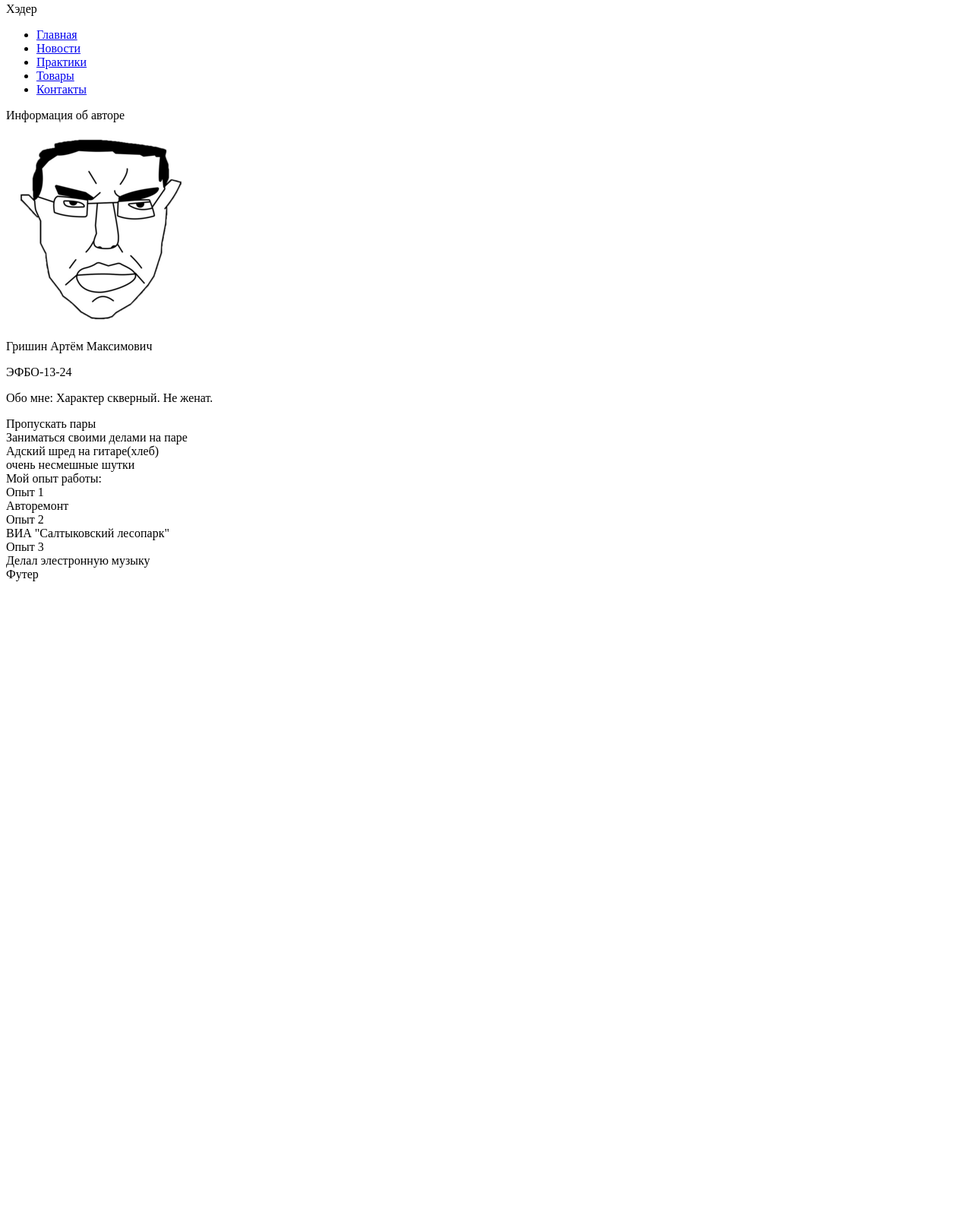
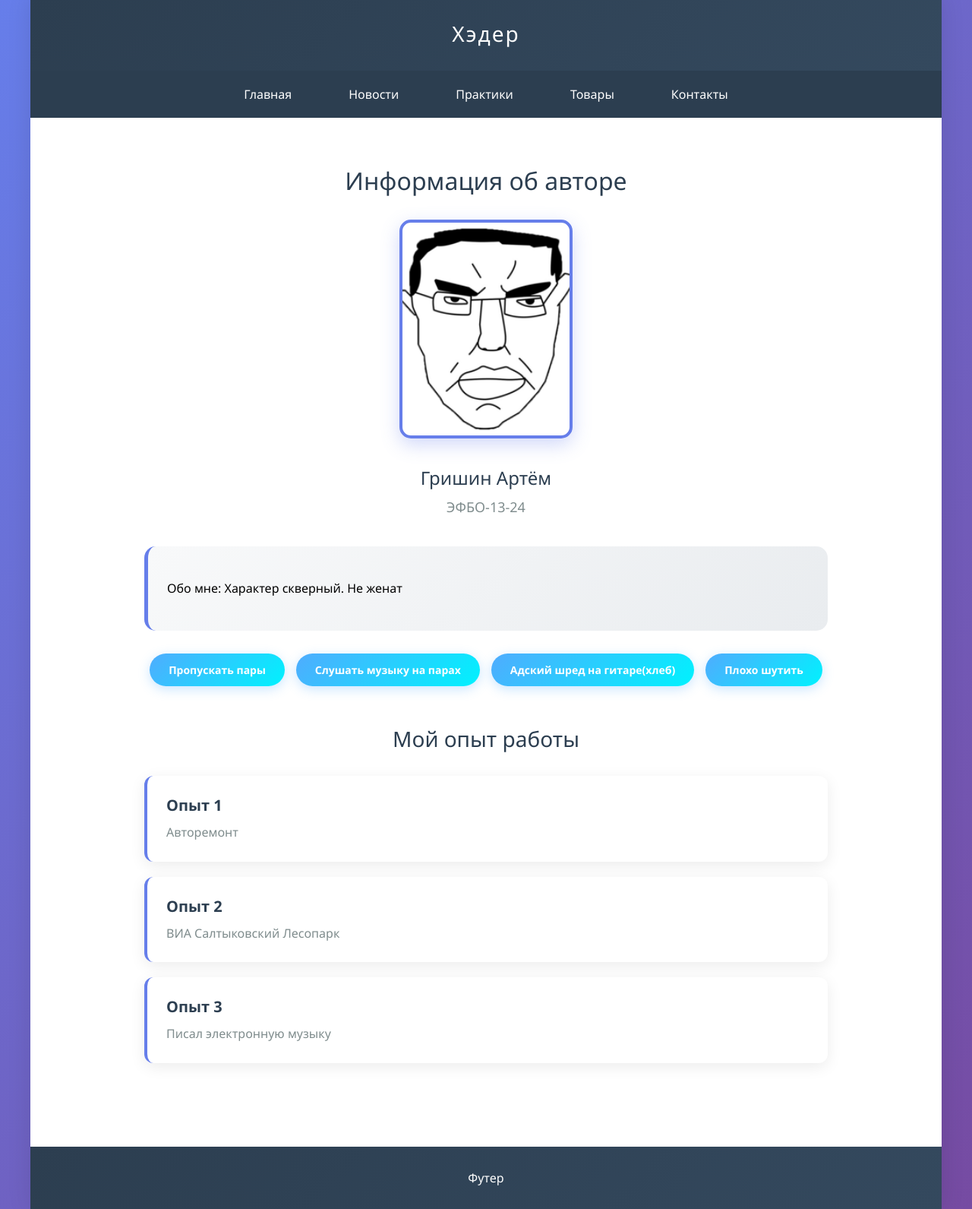
Before and after one commit to Apach876/frontend-and-backend-practice, a plain HTML site: page index.html in a window 1280 px wide. Shown: the part 5-1596 px from the top of the page at 76% size. Before the commit the page ends 800 px from the top, so only its background shows below. Drawn offline with Linux system fonts and the light colour scheme.

Commit message:
изменеие стилей страниц goods и contacts

```diff
--- a/index.html
+++ b/index.html
@@ -1,5 +1,5 @@
 <!DOCTYPE html>
-<html lang = "ru">
+<html lang="ru">
 <head>
     <meta charset="UTF-8">
     <meta name="viewport" content="width=device-width, initial-scale=1.0">
@@ -7,42 +7,60 @@
     <link rel="stylesheet" href="style/styles.css">
 </head>
 <body>
-<div id="header">Хэдер</div>
-<div id="menu">
-    <ul>
-        <li><a href="index.html">Главная</a></li>
-        <li><a href="news.html">Новости</a></li>
-        <li><a href="practices.html">Практики</a></li>
-        <li><a href="goods.html">Товары</a></li>
-        <li><a href="contacts.html">Контакты</a></li>
-    </ul>
-</div>
-<div id="content">
-    <p>Информация об авторе</p>
-    <img src="../images/photo.png" alt="Фото автора" width="250" height="250">
-    <p>Гришин Артём Максимович</p>
-    <p>ЭФБО-13-24</p>
-    <p>Обо мне: Характер скверный. Не женат.</p>
-    <div>Пропускать пары</div>
-    <div>Заниматься своими делами на паре</div>
-    <div>Адский шред на гитаре(хлеб)</div>
-    <div>очень несмешные шутки </div>
-    <div>
-        Мой опыт работы:
-        <div>
-            Опыт 1<br>
-            Авторемонт
+<div class="page-container">
+    <div class="header">Хэдер</div>
+    <div class="nav">
+        <ul class="nav-list">
+            <li class="nav-item"><a class="nav-link"
+                                    href="index.html">Главная</a></li>
+            <li class="nav-item"><a class="nav-link"
+                                    href="pages/news.html">Новости</a></li>
+            <li class="nav-item"><a class="nav-link"
+                                    href="pages/practices.html">Практики</a></li>
+            <li class="nav-item"><a class="nav-link"
+                                    href="pages/goods.html">Товары</a></li>
+            <li class="nav-item"><a class="nav-link"
+                                    href="pages/contacts.html">Контакты</a></li>
+        </ul>
+    </div>
+    <div class="content">
+        <div class="profile-header">
+            <h1 class="profile-title">Информация об авторе</h1>
+            <img class="profile-photo" src="images/photo.png" alt="Фото
+автора">
+            <h2 class="profile-name">Гришин Артём</h2>
+            <p class="profile-group">ЭФБО-13-24</p>
         </div>
-        <div>
-            Опыт 2<br>
-            ВИА "Салтыковский лесопарк"
+
+        <div class="about-me">
+            <p>Обо мне: Характер скверный. Не женат</p>
         </div>
-        <div>
-            Опыт 3<br>
-            Делал элестронную музыку
+
+        <div class="skills-container">
+            <div class="skill-tag">Пропускать пары</div>
+            <div class="skill-tag">Слушать музыку на парах</div>
+            <div class="skill-tag">Адский шред на гитаре(хлеб)</div>
+            <div class="skill-tag">Плохо шутить</div>
+        </div>
+
+        <div class="experience-section">
+            <h2 class="section-title">Мой опыт работы</h2>
+            <div class="experience-card">
+                <h3 class="experience-title">Опыт 1</h3>
+                <p class="experience-desc">Авторемонт</p>
+            </div>
+            <div class="experience-card">
+                <h3 class="experience-title">Опыт 2</h3>
+                <p class="experience-desc">ВИА Салтыковский Лесопарк</p>
+            </div>
+            <div class="experience-card">
+                <h3 class="experience-title">Опыт 3</h3>
+                <p class="experience-desc">Писал электронную музыку
+                </p>
+            </div>
         </div>
     </div>
+    <div class="footer">Футер</div>
 </div>
-<div id="footer">Футер</div>
 </body>
 </html>
--- /dev/null
+++ b/style/styles.css
@@ -0,0 +1,231 @@
+body {
+    font-family: 'Segoe UI', Tahoma, Geneva, Verdana, sans-serif;
+    margin: 0;
+    padding: 0;
+    background: linear-gradient(135deg, #667eea 0%, #764ba2 100%);
+    min-height: 100vh;
+}
+
+.page-container {
+    max-width: 1200px;
+    margin: 0 auto;
+    background: white;
+    min-height: 100vh;
+    box-shadow: 0 0 30px rgba(0,0,0,0.1);
+}
+
+.header {
+    background: linear-gradient(135deg, #2c3e50 0%, #34495e 100%);
+    color: white;
+    text-align: center;
+    padding: 30px;
+    font-size: 28px;
+    font-weight: 300;
+    letter-spacing: 2px;
+}
+
+.nav {
+    background: #2c3e50;
+    padding: 20px 0;
+}
+
+.nav-list {
+    list-style: none;
+    margin: 0;
+    padding: 0;
+    display: flex;
+    justify-content: center;
+    gap: 25px;
+}
+
+.nav-item {
+    margin: 0;
+}
+
+.nav-link {
+    color: white;
+    text-decoration: none;
+    padding: 12px 25px;
+    border-radius: 25px;
+    transition: all 0.3s ease;
+    font-weight: 500;
+}
+
+.nav-link:hover {
+    background: rgba(255,255,255,0.1);
+    transform: translateY(-2px);
+}
+
+.content {
+    padding: 40px;
+    max-width: 900px;
+    margin: 0 auto;
+}
+
+.profile-header {
+    text-align: center;
+    margin-bottom: 40px;
+}
+
+.profile-title {
+    font-size: 32px;
+    color: #2c3e50;
+    margin-bottom: 10px;
+    font-weight: 300;
+}
+
+.profile-photo {
+    width: 220px;
+    height: 280px;
+    border-radius: 15px;
+    object-fit: cover;
+    margin: 20px auto;
+    border: 4px solid #667eea;
+    box-shadow: 0 8px 25px rgba(102, 126, 234, 0.3);
+}
+
+.profile-name {
+    font-size: 24px;
+    color: #2c3e50;
+    margin: 10px 0;
+    font-weight: 500;
+}
+
+.profile-group {
+    font-size: 18px;
+    color: #7f8c8d;
+    margin: 5px 0;
+}
+
+.about-me {
+    background: linear-gradient(135deg, #f8f9fa 0%, #e9ecef 100%);
+    padding: 25px;
+    border-radius: 15px;
+    margin: 30px 0;
+    border-left: 5px solid #667eea;
+    font-size: 16px;
+    line-height: 1.8;
+}
+
+.skills-container {
+    display: flex;
+    justify-content: center;
+    flex-wrap: wrap;
+    gap: 15px;
+    margin: 30px 0;
+}
+
+.skill-tag {
+    background: linear-gradient(135deg, #4facfe 0%, #00f2fe 100%);
+    color: white;
+    padding: 12px 25px;
+    border-radius: 25px;
+    font-weight: 600;
+    font-size: 14px;
+    box-shadow: 0 4px 15px rgba(79, 172, 254, 0.3);
+    transition: all 0.3s ease;
+}
+
+.skill-tag:hover {
+    transform: translateY(-3px);
+    box-shadow: 0 6px 20px rgba(79, 172, 254, 0.4);
+}
+
+.experience-section {
+    margin-top: 50px;
+}
+
+.section-title {
+    font-size: 28px;
+    color: #2c3e50;
+    text-align: center;
+    margin-bottom: 30px;
+    font-weight: 300;
+}
+
+.experience-card {
+    background: white;
+    padding: 25px;
+    margin: 20px 0;
+    border-radius: 12px;
+    box-shadow: 0 5px 20px rgba(0,0,0,0.08);
+    border-left: 4px solid #667eea;
+    transition: transform 0.3s ease;
+}
+
+.experience-card:hover {
+    transform: translateX(5px);
+}
+
+.experience-title {
+    font-size: 20px;
+    color: #2c3e50;
+    margin: 0 0 10px 0;
+    font-weight: 600;
+}
+
+.experience-desc {
+    color: #7f8c8d;
+    line-height: 1.6;
+    margin: 0;
+}
+
+.footer {
+    background: linear-gradient(135deg, #2c3e50 0%, #34495e 100%);
+    color: white;
+    text-align: center;
+    padding: 30px;
+    margin-top: 50px;
+}
+
+.news-container {
+    margin: 50px;
+}
+
+.news-card {
+    background: white;
+    padding: 25px;
+    margin: 20px 0;
+    border-radius: 12px;
+    box-shadow: 0 5px 20px rgba(0,0,0,0.08);
+    border-left: 4px solid #667eea;
+    transition: transform 0.3s ease;
+}
+
+.news-card:hover {
+    transform: translateX(5px);
+}
+
+.news-title {
+    font-size: 20px;
+    color: #2c3e50;
+    margin: 0 0 10px 0;
+    font-weight: 600;
+}
+
+.product-container{
+    display: flex;
+    flex-wrap: nowrap;
+    gap: 20px;
+    overflow-x: auto;
+    padding: 20px 0;
+}
+
+.product-card {
+    flex: 0 0 300px;
+}
+
+.product-image{
+    width: 220px;
+    height: 280px;
+    border-radius: 15px;
+    object-fit: cover;
+    margin: 20px auto;
+    border: 4px solid #667eea;
+    box-shadow: 0 8px 25px rgba(102, 126, 234, 0.3);
+
+}
+
+.contact-container{
+    margin: 50px;
+}
```
Also changed, not shown: pages/contacts.html (+24 -16 lines), pages/goods.html (+23 -15 lines), pages/news.html (+20 -12 lines), pages/practices.html (+22 -12 lines).
